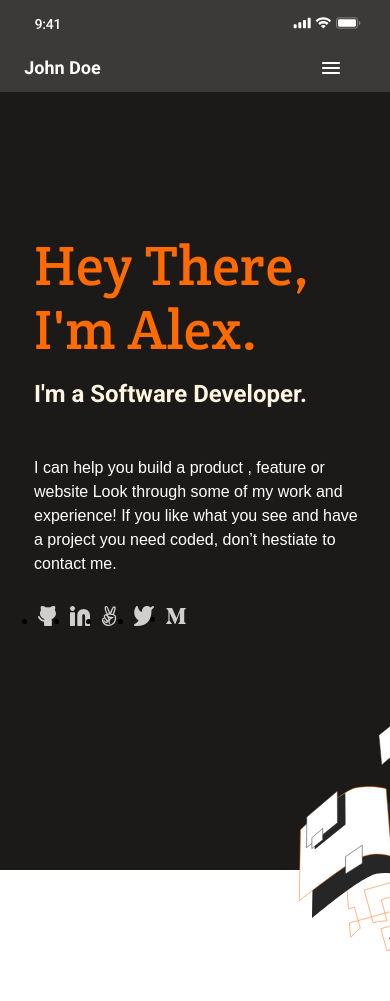
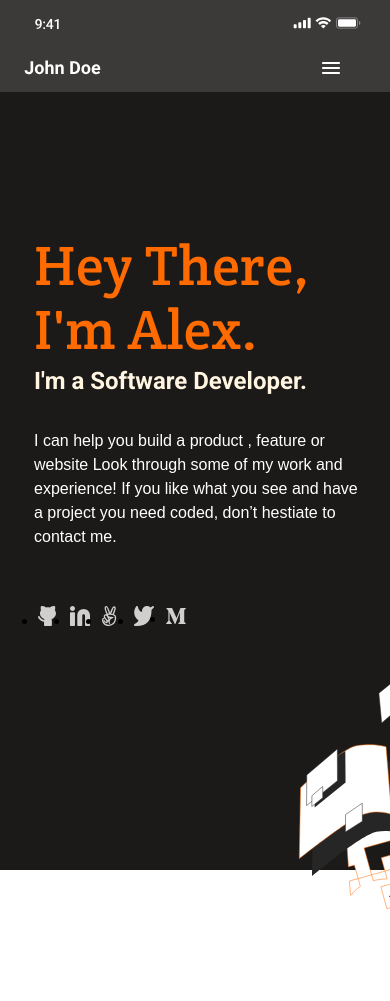
Before and after one commit to glitcher255/micro-porfolio, a plain HTML site: page index.html in a window 390 px wide. After the commit the page ends 959 px from the top, so only its background shows below. Drawn offline with Linux system fonts and the light colour scheme.

Commit message:
made text elements closer together a bit

```diff
--- a/style.css
+++ b/style.css
@@ -203,7 +203,6 @@ li {
   flex-direction: column;
   align-items: center;
   padding: 120px 24px;
-  gap: 24px;
   position: absolute;
   width: 566px;
   height: 739px;
@@ -309,7 +308,7 @@ li {
 
   #h2 {
     width: 327px;
-    height: 27px;
+    height: 0;
     font-family: 'Roboto', sans-serif;
     font-style: normal;
     font-weight: 700;
@@ -390,6 +389,6 @@ li {
     background-image: url("./assets/Illustration.svg");
     width: 147px;
     height: 410px;
-    top: 70%;
+    top: 65%;
   }
 }
```
